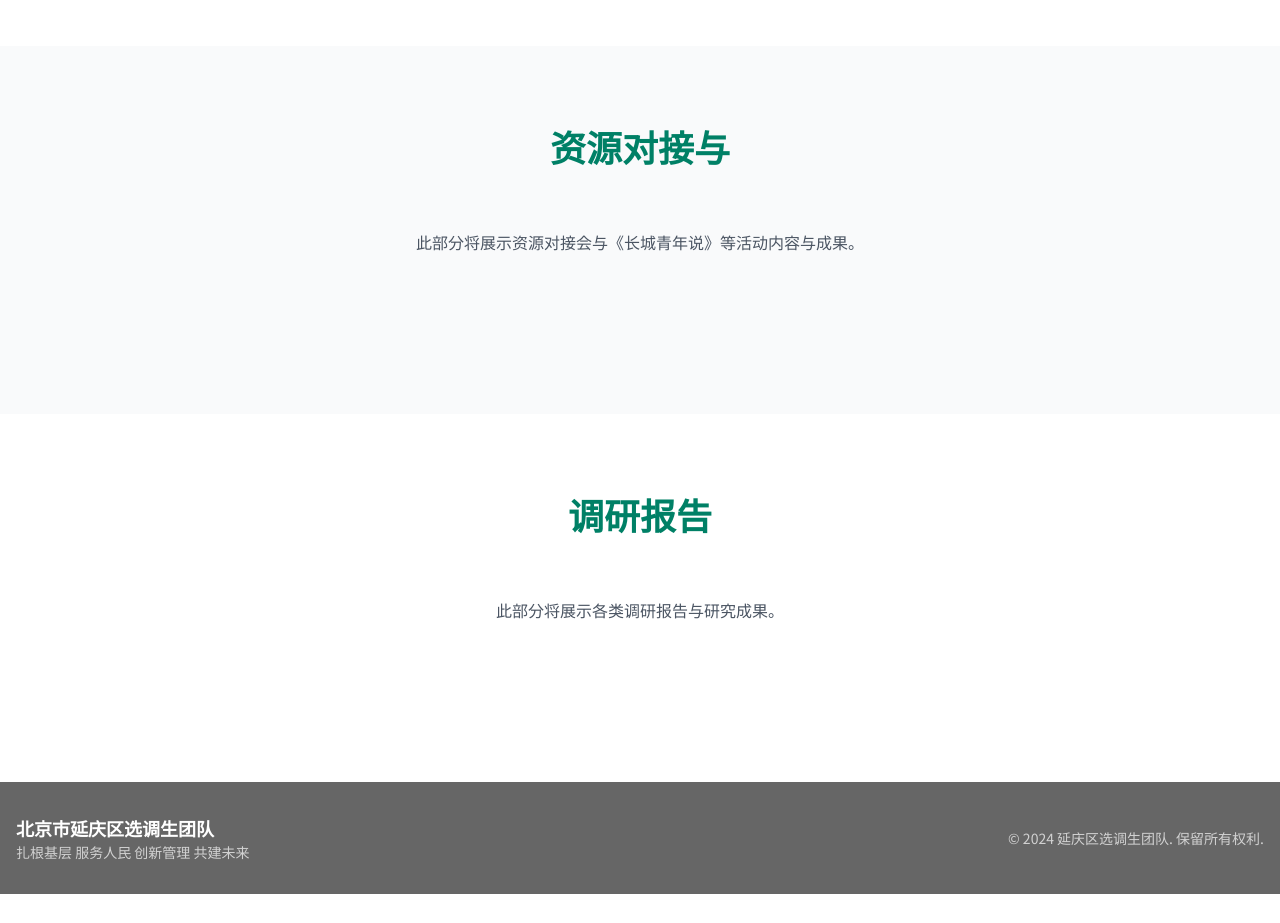
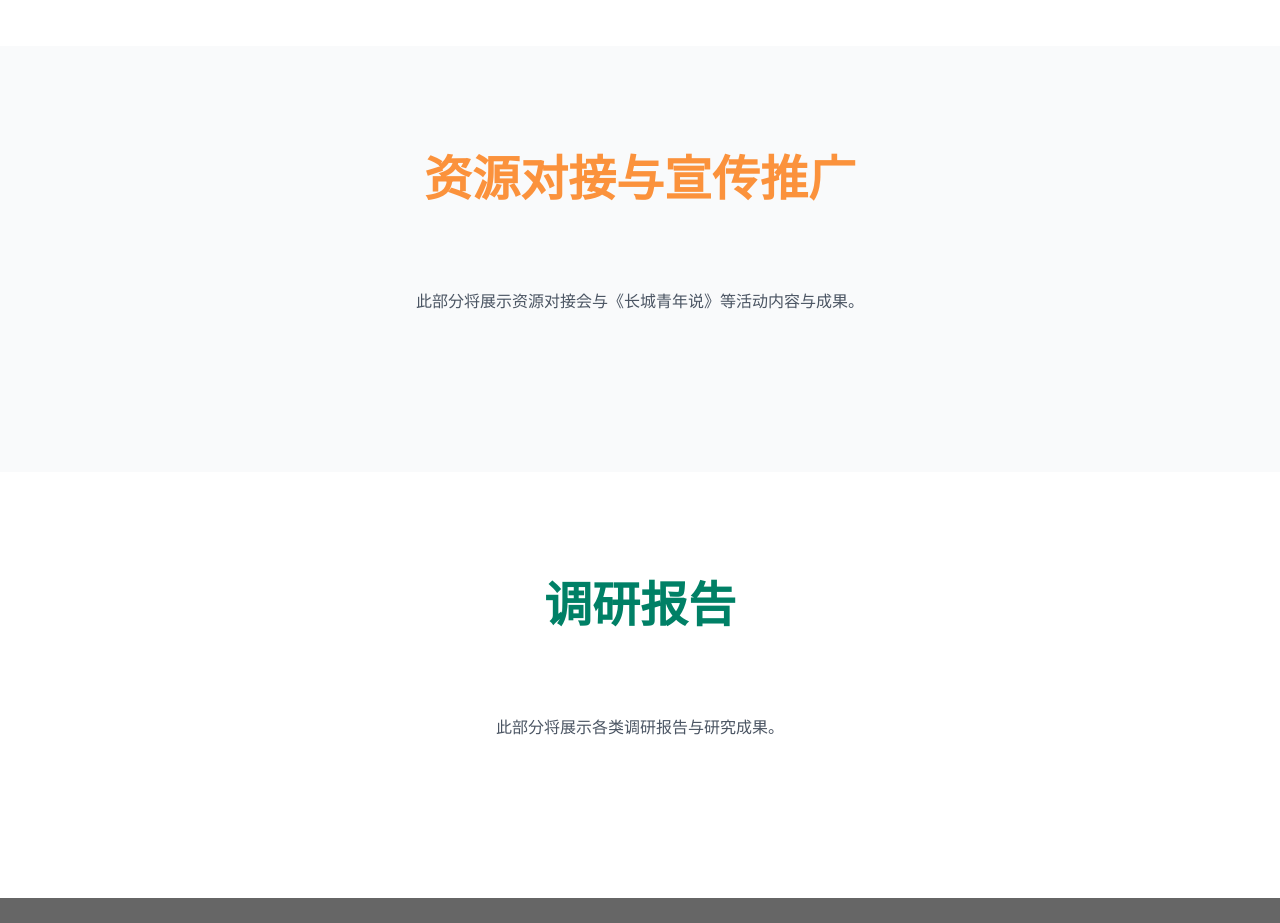
Before and after one commit to 576595254/yanqing-youth-spark, a React (Vite) app: page / in a window 1280 px wide. Shown: the part 3760-4683 px from the top of the page. Before the commit the page ends 4654 px from the top, so only its background shows below. Built offline with nearby package versions, Linux system fonts and the light colour scheme.

Commit message:
Visual edit in Lovable
Edited UI in Lovable

```diff
--- a/src/pages/Index.tsx
+++ b/src/pages/Index.tsx
@@ -33,14 +33,14 @@ const Index = () => {
 
         <section id="resources" className="py-20 bg-gray-50">
           <div className="container mx-auto px-4 text-center">
-            <h2 className="text-3xl md:text-4xl font-bold text-yanqingGreen mb-16">资源对接与</h2>
+            <h2 className="text-3xl font-bold mb-16 text-orange-400 px-[6px] py-[25px] md:text-5xl">资源对接与宣传推广</h2>
             <p className="text-gray-600 max-w-2xl mx-auto pb-20">此部分将展示资源对接会与《长城青年说》等活动内容与成果。</p>
           </div>
         </section>
 
         <section id="research" className="py-20 bg-white">
           <div className="container mx-auto px-4 text-center">
-            <h2 className="text-3xl md:text-4xl font-bold text-yanqingGreen mb-16">调研报告</h2>
+            <h2 className="text-3xl text-yanqingGreen mb-16 py-[25px] font-bold md:text-5xl">调研报告</h2>
             <p className="text-gray-600 max-w-2xl mx-auto pb-20">此部分将展示各类调研报告与研究成果。</p>
           </div>
         </section>
```
Also changed, not shown: 1 other file (tests, documents, lock files or other folders).
